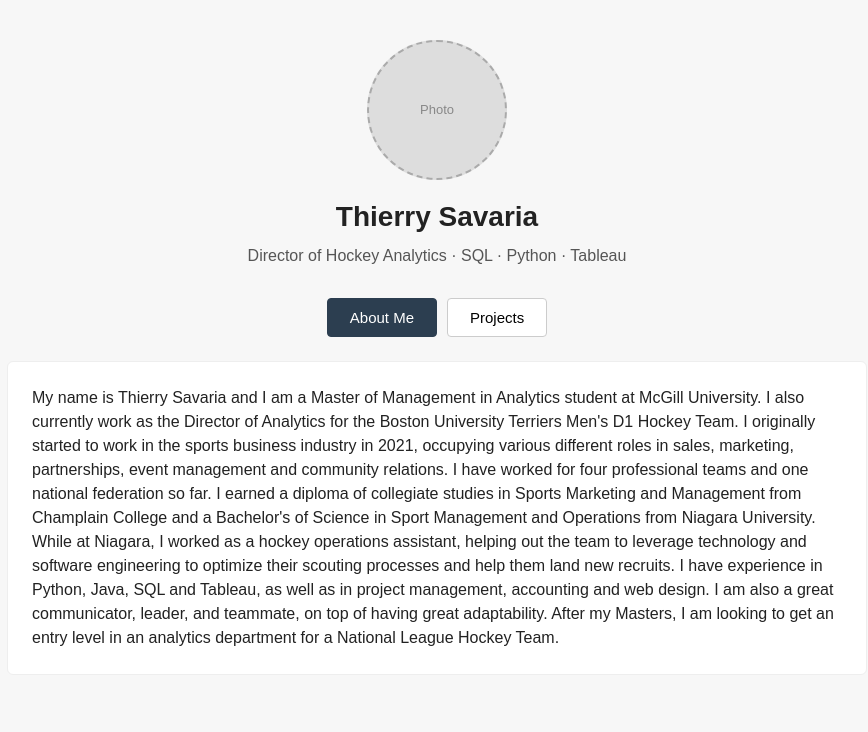
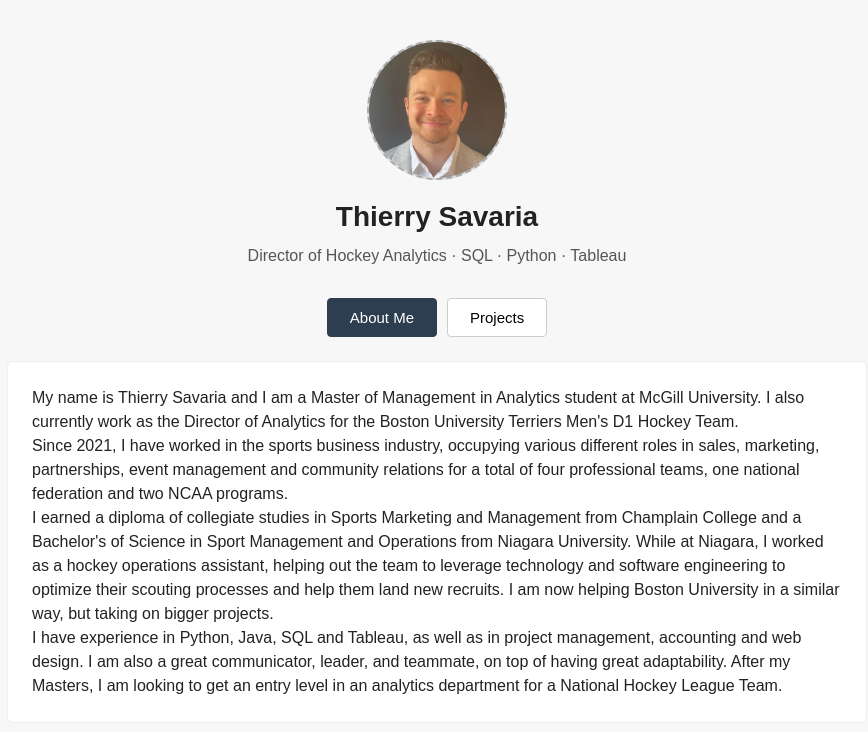
Before and after one commit to thierrysavaria/thierrysavaria.github.io, a plain HTML site: page index.html in a window 1280 px wide. Shown: the whole page, without its empty margins (203-1071 px from the left). Drawn offline with Linux system fonts and the light colour scheme.

Commit message:
Added profile picture and fomatted about me section

```diff
--- a/index.html
+++ b/index.html
@@ -49,6 +49,7 @@
         justify-content: center;
         color: #888;
         font-size: 13px;
+        object-fit: cover;
       }
 
       header h1 {
@@ -152,7 +153,7 @@
          ============================================================ -->
       <header>
         <!-- Replace this div with <img src="your-photo.jpg" class="photo"> -->
-        <div class="photo">Photo</div>
+        <img src="Profile.jpg" alt="Thierry Savaria" class="photo">
 
         <h1>Thierry Savaria</h1>
         <p>Director of Hockey Analytics · SQL · Python · Tableau</p>
@@ -173,13 +174,10 @@
       <!-- ---------- TAB 1: ABOUT ME ---------- -->
       <div id="about" class="tab-content active">
         <div class="panel">
-          <p>
-            My name is Thierry Savaria and I am a Master of Management in Analytics student at McGill University. I also currently work as the Director of Analytics for the Boston University Terriers Men's D1 Hockey Team.
-            I originally started to work in the sports business industry in 2021, occupying various different roles in sales, marketing, partnerships, event management and community relations.
-            I have worked for four professional teams and one national federation so far. I earned a diploma of collegiate studies in Sports Marketing and Management from Champlain College and a Bachelor's of Science in Sport Management and Operations from Niagara University.
-            While at Niagara, I worked as a hockey operations assistant, helping out the team to leverage technology and software engineering to optimize their scouting processes and help them land new recruits. I have experience in Python, Java, SQL and Tableau, as well as in project management, accounting and web design.
-            I am also a great communicator, leader, and teammate, on top of having great adaptability. After my Masters, I am looking to get an entry level in an analytics department for a National League Hockey Team.
-          </p>
+          <p>My name is Thierry Savaria and I am a Master of Management in Analytics student at McGill University. I also currently work as the Director of Analytics for the Boston University Terriers Men's D1 Hockey Team.<p>
+          <p>Since 2021, I have worked in the sports business industry, occupying various different roles in sales, marketing, partnerships, event management and community relations for a total of four professional teams, one national federation and two NCAA programs.<p>
+          <p>I earned a diploma of collegiate studies in Sports Marketing and Management from Champlain College and a Bachelor's of Science in Sport Management and Operations from Niagara University. While at Niagara, I worked as a hockey operations assistant, helping out the team to leverage technology and software engineering to optimize their scouting processes and help them land new recruits. I am now helping Boston University in a similar way, but taking on bigger projects.<p>
+          <p>I have experience in Python, Java, SQL and Tableau, as well as in project management, accounting and web design. I am also a great communicator, leader, and teammate, on top of having great adaptability. After my Masters, I am looking to get an entry level in an analytics department for a National Hockey League Team. <p>
         </div>
       </div>
 
```
Also changed, not shown: Profile.jpg (added).
